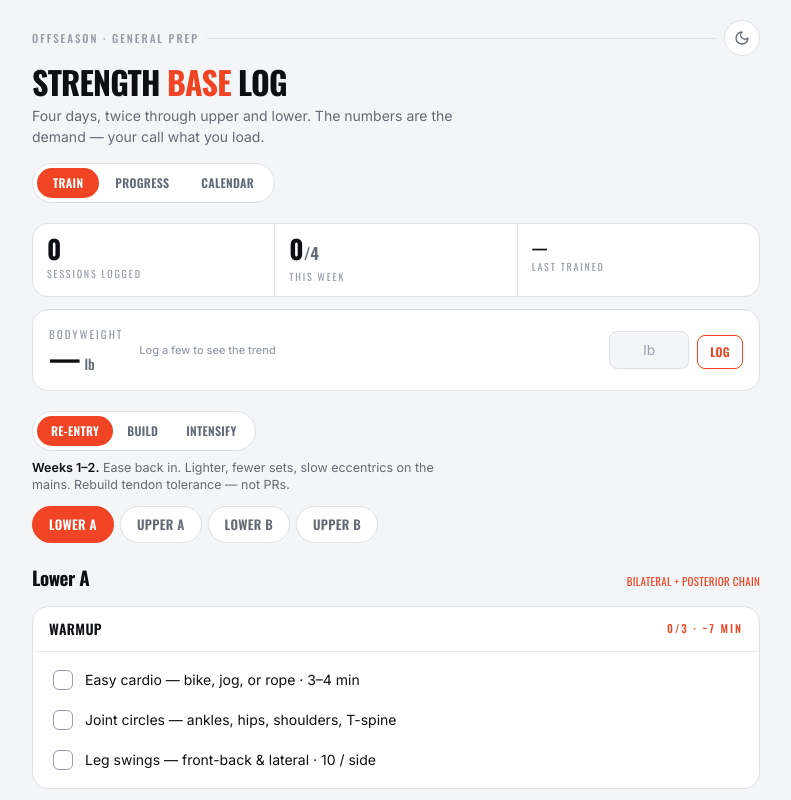
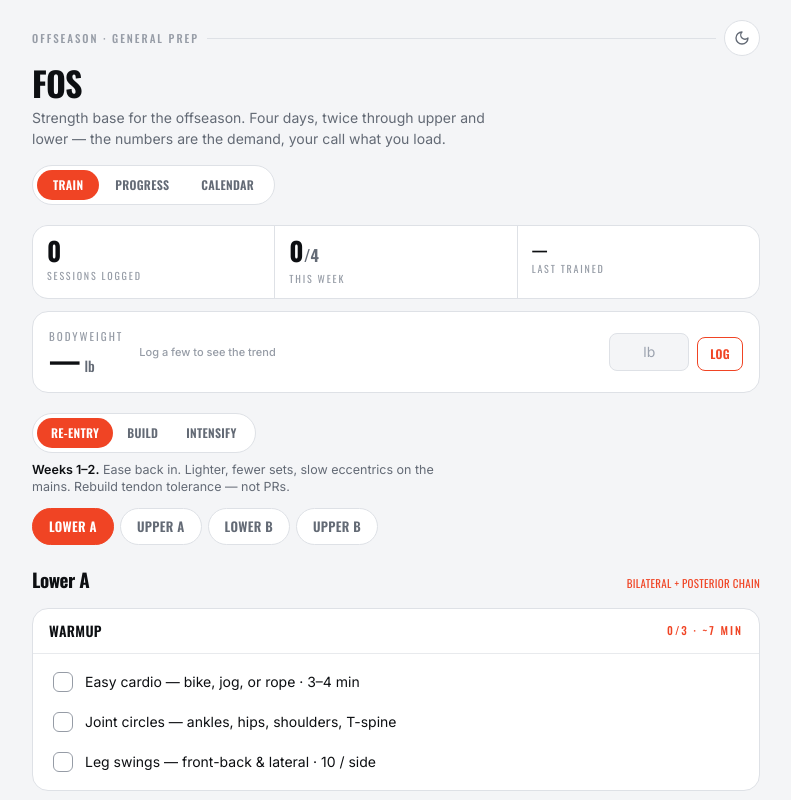
Before and after one commit to dkyaya/strength-log, a React (Vite) app: page / in a window 1280 px wide. Shown: the top 800 px of the page, without its empty margins (244-1035 px from the left). Built offline with nearby package versions, Linux system fonts and the light colour scheme.

Commit message:
Rebrand display name to Fos
Updates all user-facing brand strings from "Strength Base Log" to "Fos".
Technical slug (strength-log), storage key, and exercise IDs unchanged to
preserve all existing user data and the live GitHub Pages URL.

Co-Authored-By: Claude Sonnet 4.6 <noreply@anthropic.com>

```diff
--- a/index.html
+++ b/index.html
@@ -6,7 +6,7 @@
     <meta name="apple-mobile-web-app-capable" content="yes" />
     <meta name="mobile-web-app-capable" content="yes" />
     <meta name="apple-mobile-web-app-status-bar-style" content="black-translucent" />
-    <meta name="apple-mobile-web-app-title" content="Strength Log" />
+    <meta name="apple-mobile-web-app-title" content="Fos" />
     <meta name="theme-color" content="#0B0C0E" />
     <link rel="manifest" href="%BASE_URL%manifest.json" />
     <link rel="apple-touch-icon" href="%BASE_URL%icon-192.png" />
@@ -17,7 +17,7 @@
       href="https://fonts.googleapis.com/css2?family=Inter:wght@400;500;600;700&family=Oswald:wght@400;500;600;700&display=swap"
       rel="stylesheet"
     />
-    <title>Offseason Strength Log</title>
+    <title>Fos — Strength Base Log</title>
   </head>
   <body>
     <div id="root"></div>
--- a/src/App.jsx
+++ b/src/App.jsx
@@ -126,11 +126,11 @@ export default function App() {
         <ThemeToggle theme={theme} onToggle={() => setTheme((t) => (t === 'dark' ? 'light' : 'dark'))} />
       </div>
 
-      <h1 className="font-display text-[32px] font-700 uppercase leading-[1.02] tracking-tight">
-        Strength <span className="text-accent">Base</span> Log
+      <h1 className="font-display text-[34px] font-700 uppercase leading-[1.02] tracking-tight">
+        Fos
       </h1>
       <p className="mt-1.5 max-w-[54ch] text-[14px] text-muted">
-        Four days, twice through upper and lower. The numbers are the demand — your call what you load.
+        Strength base for the offseason. Four days, twice through upper and lower — the numbers are the demand, your call what you load.
       </p>
 
       <NavTabs view={view} onChange={setView} />
```
Also changed, not shown: public/manifest.json, 1 other file (tests, documents, lock files or other folders).
